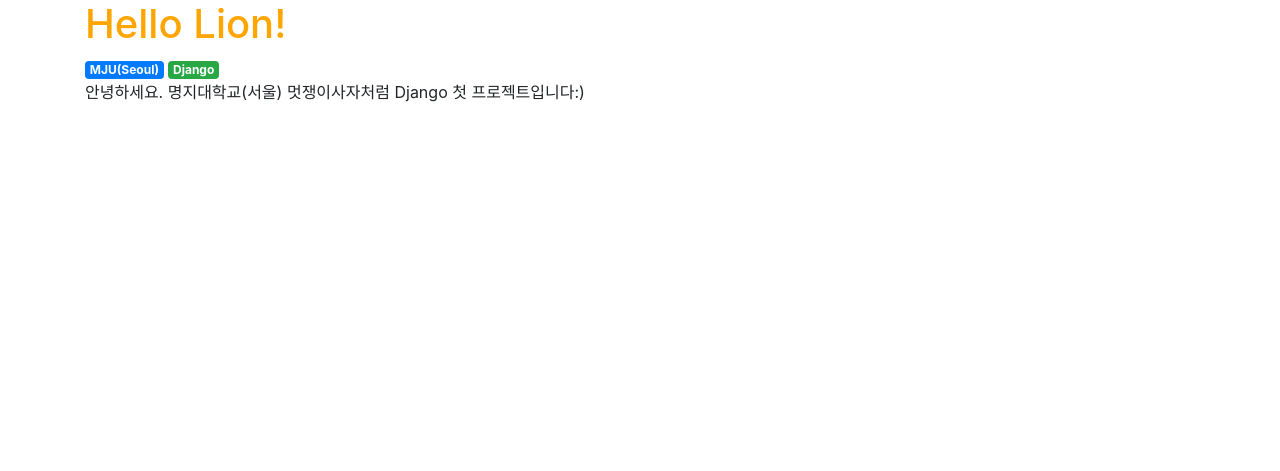
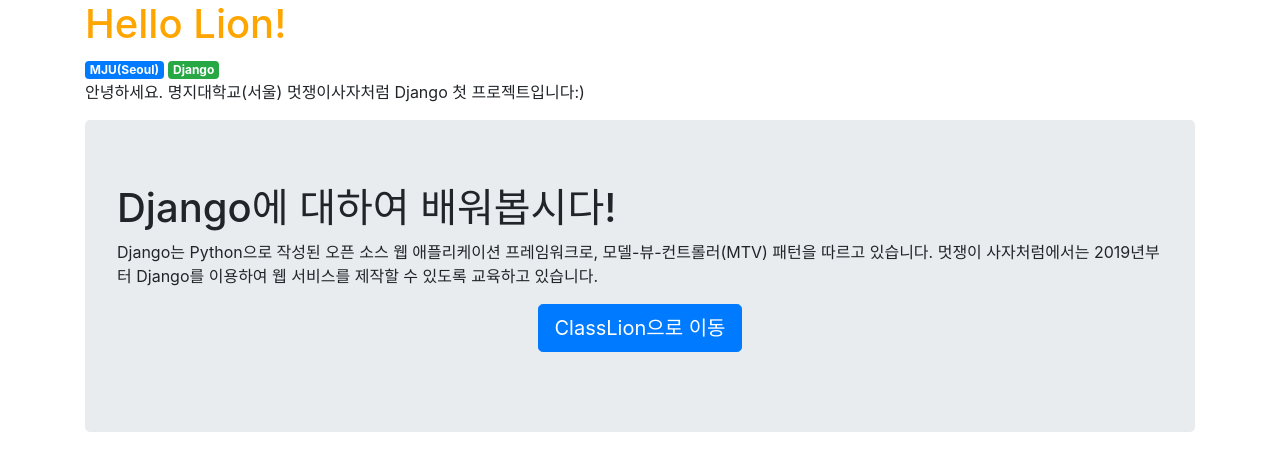
Before and after one commit to likelionmju/hellolion, a Django app: page / in a window 1280 px wide. Shown: the top 471 px of the page. Run offline with Django 3.2, Linux system fonts and the light colour scheme; some libraries are stand-ins or nearby versions.

Commit message:
home.html 내용 추가

```diff
--- a/hellolion/templates/home.html
+++ b/hellolion/templates/home.html
@@ -15,6 +15,11 @@
     <span class="badge badge-primary">MJU(Seoul)</span>
     <span class="badge badge-success">Django</span>
     <p>안녕하세요. 명지대학교(서울) 멋쟁이사자처럼 Django 첫 프로젝트입니다:)</p>
+    <div class="jumbotron">
+      <h1>Django에 대하여 배워봅시다!</h1>
+      <p>Django는 Python으로 작성된 오픈 소스 웹 애플리케이션 프레임워크로, 모델-뷰-컨트롤러(MTV) 패턴을 따르고 있습니다. 멋쟁이 사자처럼에서는 2019년부터 Django를 이용하여 웹 서비스를 제작할 수 있도록 교육하고 있습니다.</p>
+      <p class="text-center"><a class="btn btn-primary btn-lg" href="https://class.likelion.org/" role="button">ClassLion으로 이동</a></p>
+    </div>
   </div>
 </body>
 </html>
```
